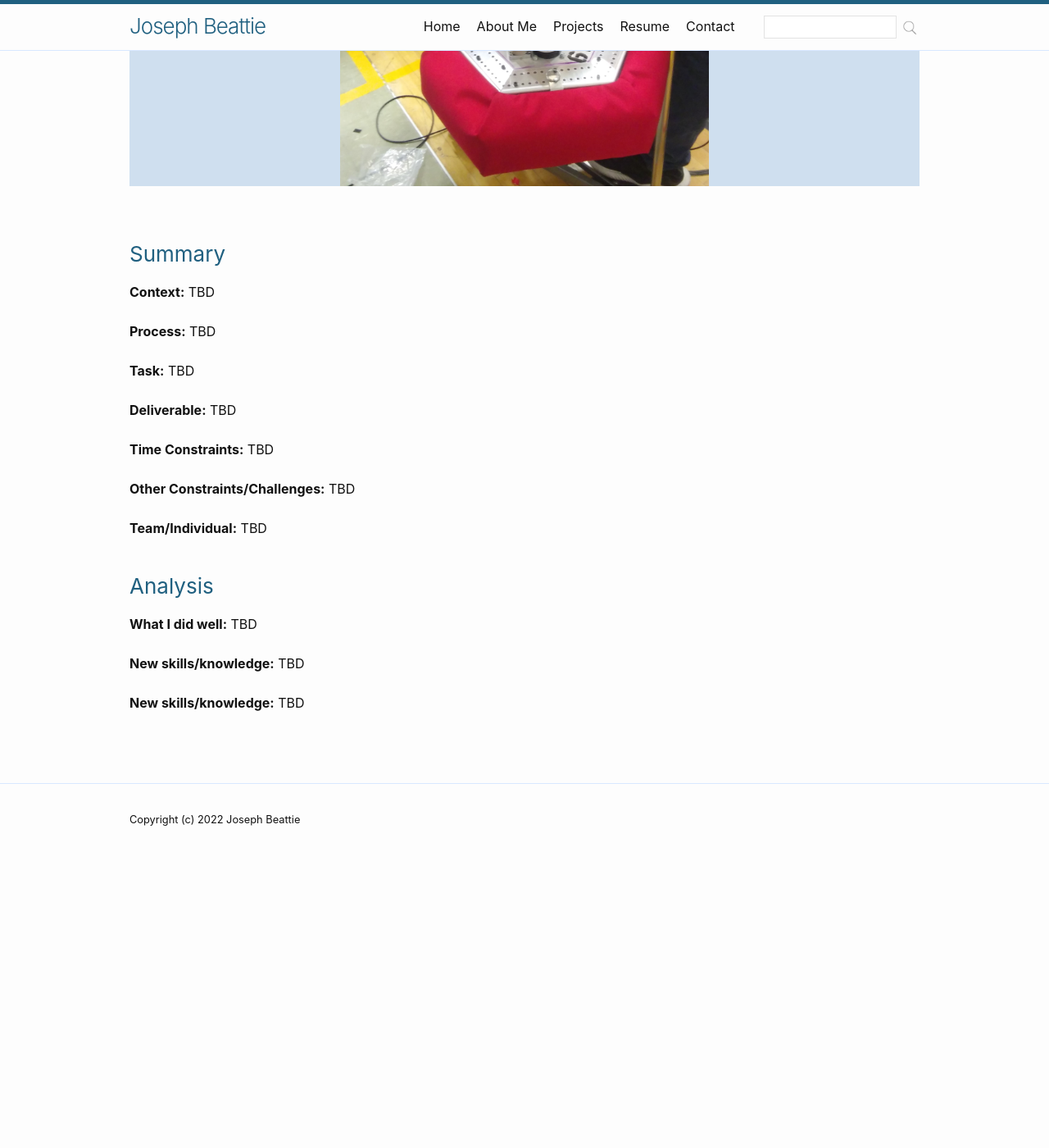
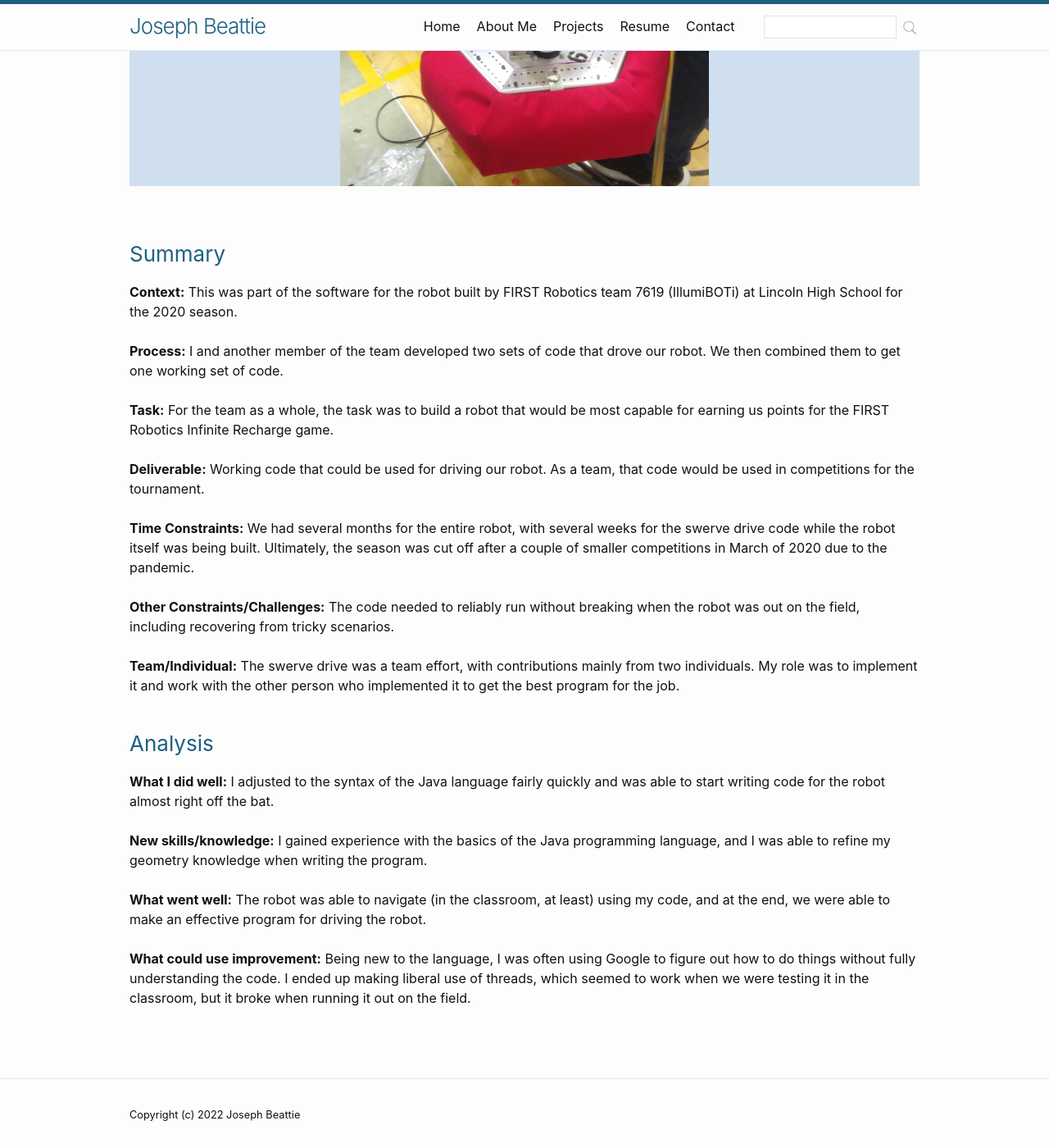
Before and after one commit to jb881122/jb881122.github.io, a Jekyll site: the page built from swerve.md, in a window 1280 px wide and 1400 px high, scrolled down 559 px. Shown: the whole window at 82% size. Built offline with Jekyll 4.4.1, drawn with Linux system fonts in a browser that asks for light colours; nearby versions of some CDN libraries; before the commit the page ends 1599 px from its top, so only the background shows below that.

```diff
--- a/swerve.md
+++ b/swerve.md
@@ -10,24 +10,26 @@ tipue_search_active: true
 </div><br /><br />
 
 ### Summary
-<b>Context:</b> TBD
+<b>Context:</b> This was part of the software for the robot built by FIRST Robotics team 7619 (IllumiBOTi) at Lincoln High School for the 2020 season.
 <br /><br />
-<b>Process:</b> TBD
+<b>Process:</b> I and another member of the team developed two sets of code that drove our robot. We then combined them to get one working set of code.
 <br /><br />
-<b>Task:</b> TBD
+<b>Task:</b> For the team as a whole, the task was to build a robot that would be most capable for earning us points for the FIRST Robotics Infinite Recharge game.
 <br /><br />
-<b>Deliverable:</b> TBD
+<b>Deliverable:</b> Working code that could be used for driving our robot. As a team, that code would be used in competitions for the tournament.
 <br /><br />
-<b>Time Constraints:</b> TBD
+<b>Time Constraints:</b> We had several months for the entire robot, with several weeks for the swerve drive code while the robot itself was being built. Ultimately, the season was cut off after a couple of smaller competitions in March of 2020 due to the pandemic.
 <br /><br />
-<b>Other Constraints/Challenges:</b> TBD
+<b>Other Constraints/Challenges:</b> The code needed to reliably run without breaking when the robot was out on the field, including recovering from tricky scenarios.
 <br /><br />
-<b>Team/Individual:</b> TBD
+<b>Team/Individual:</b> The swerve drive was a team effort, with contributions mainly from two individuals. My role was to implement it and work with the other person who implemented it to get the best program for the job.
 <br /><br />
 
 ### Analysis
-<b>What I did well:</b> TBD
+<b>What I did well:</b> I adjusted to the syntax of the Java language fairly quickly and was able to start writing code for the robot almost right off the bat.
 <br /><br />
-<b>New skills/knowledge:</b> TBD
+<b>New skills/knowledge:</b> I gained experience with the basics of the Java programming language, and I was able to refine my geometry knowledge when writing the program.
 <br /><br />
-<b>New skills/knowledge:</b> TBD
+<b>What went well:</b> The robot was able to navigate (in the classroom, at least) using my code, and at the end, we were able to make an effective program for driving the robot.
+<br /><br />
+<b>What could use improvement:</b> Being new to the language, I was often using Google to figure out how to do things without fully understanding the code. I ended up making liberal use of threads, which seemed to work when we were testing it in the classroom, but it broke when running it out on the field.
```
Also changed, not shown: gtfs.md (+5 -1 lines), projects.md (+2 -2 lines).
